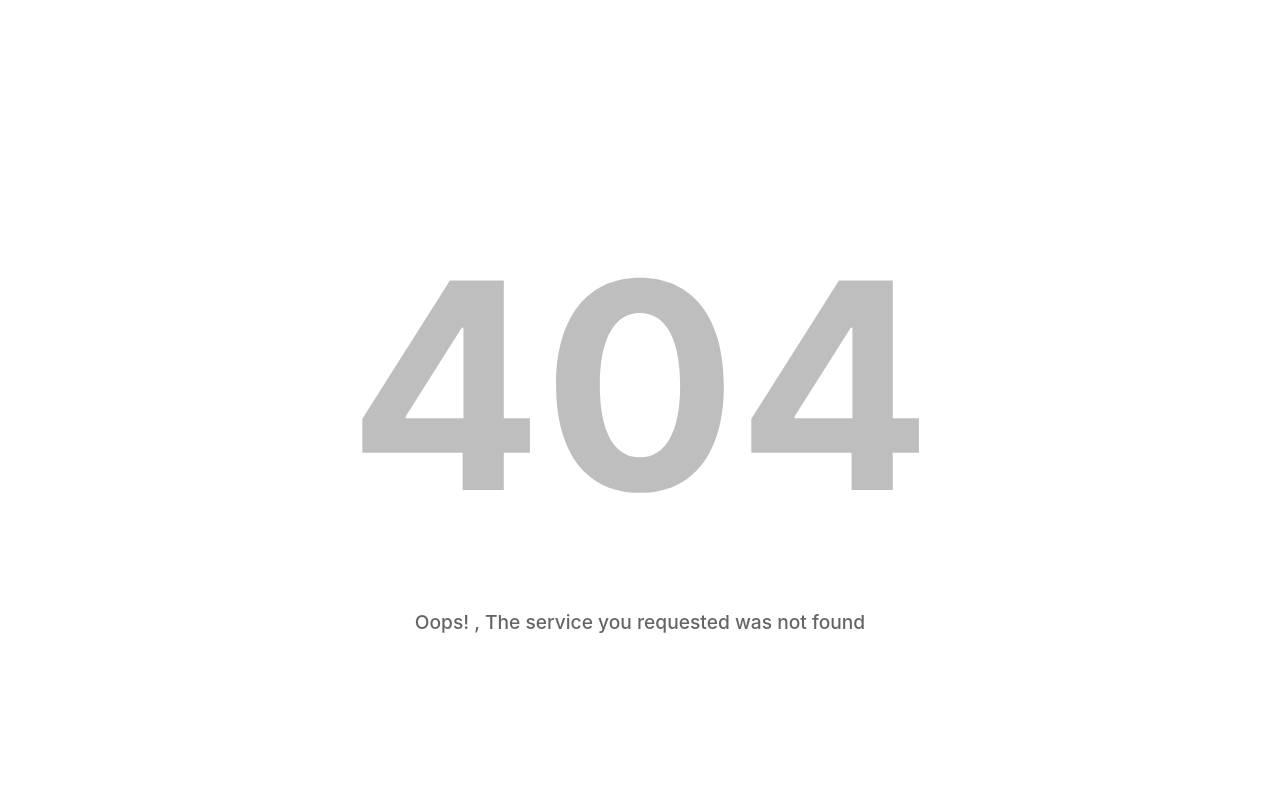
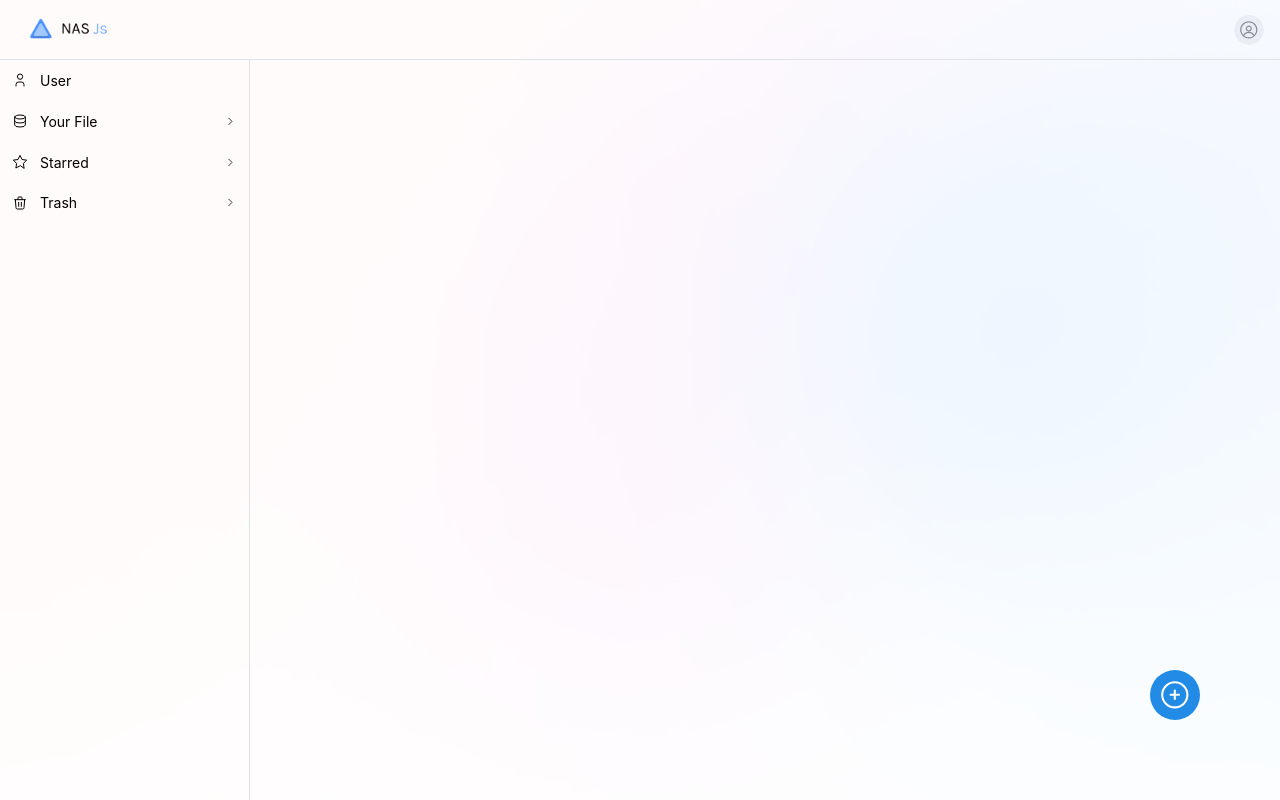
Before and after one commit to raunaksingh9800/frontend, a Next.js app: page /dashboard/1 in a window 1280 px wide. Before the commit this address had no page. Built offline with nearby package versions, Linux system fonts and the light colour scheme.

Commit message:
added Dashboard

```diff
--- a/app/admin/[adminpanel]/page.js
+++ b/app/admin/[adminpanel]/page.js
@@ -1,10 +1,10 @@
 "use client";
 import dynamic from 'next/dynamic';
-import { useSearchParams , useRouter } from 'next/navigation';
+import { useSearchParams  } from 'next/navigation';
 
 import { useState } from 'react';
 
-const Main = dynamic(() => import('../../AuthUI/login'), { ssr: false });
+const Main = dynamic(() => import('../../components/AuthUI/login'), { ssr: false });
 
 export default function Login() {
   const searchParams = useSearchParams();
--- /dev/null
+++ b/app/dashboard/[db]/page.js
@@ -0,0 +1,166 @@
+'use client';
+import { AppShell, Paper, Menu, Avatar, ActionIcon, rem, Burger, Group, NavLink, FileButton, Text, Tooltip } from '@mantine/core';
+import { IconChevronRight, IconMessageCircle, IconPhoto, IconSearch, IconArrowsLeftRight, IconSettings, IconUser, IconDatabase, IconStar, IconTrash, IconCirclePlus } from '@tabler/icons-react';
+import { useDisclosure } from '@mantine/hooks';
+import NASJSpic from '/public/LOGO-with-text.png';
+import Bgpic from '/public/Light-Gradient.png';
+import Image from 'next/image';
+import { useState } from 'react';
+import { useSearchParams  } from 'next/navigation';
+
+export default function FullLayout() {
+
+    const searchParams = useSearchParams();
+    const Username = searchParams.get('username');
+    const [file, setFile] = useState(null);
+    const [username, setUsername] = useState(Username)
+    const [opened, { toggle }] = useDisclosure();
+
+    return (
+
+        <>
+            <div className=' fixed bottom-8 right-10 md:bottom-20 md:right-20 z-[100]'>
+
+                <FileButton className=' z-50' onChange={setFile}>
+                    {(props) => <ActionIcon radius="xl" color='blue' variant="filled" size={50} {...props} aria-label="Settings">
+                        <Tooltip label="Upload File">
+                            <IconCirclePlus color='white' style={{ width: '70%', height: '70%' }} stroke={1.5} />
+                        </Tooltip>
+                    </ActionIcon>}
+                </FileButton>
+
+            </div>
+            <Image
+                alt="NAS Js Logo"
+                src={Bgpic}
+                quality={100}
+
+                fill
+                sizes="100vw"
+                style={{
+                    objectFit: 'cover',
+                    opacity: '50%',
+
+                }}
+            />
+
+            <AppShell
+                style={{ background: "transparent" }}
+                header={{ height: 60 }}
+                navbar={{ width: 250, breakpoint: 'sm', collapsed: { mobile: !opened } }}
+                padding="md"
+            >
+
+
+                <AppShell.Header style={{ background: "transparent" }}>
+                    <Group h="100%" px="md" justify="space-between">
+                        <Burger opened={opened} onClick={toggle} hiddenFrom="sm" size="sm" />
+                        <Image src={NASJSpic} alt='Logo' width={100} />
+
+                        <Menu shadow="md" width={200}>
+                            <Menu.Target>
+                                <Avatar size={30} />
+                            </Menu.Target>
+
+                            <Menu.Dropdown>
+                                <Menu.Label>Welcome <b>{username}</b></Menu.Label>
+                                <Menu.Divider />
+                                <Menu.Label>Application</Menu.Label>
+                                <Menu.Item leftSection={<IconSettings style={{ width: rem(14), height: rem(14) }} />}>
+                                    Settings
+                                </Menu.Item>
+                                <Menu.Item leftSection={<IconMessageCircle style={{ width: rem(14), height: rem(14) }} />}>
+                                    Messages
+                                </Menu.Item>
+                                <Menu.Item leftSection={<IconPhoto style={{ width: rem(14), height: rem(14) }} />}>
+                                    Gallery
+                                </Menu.Item>
+                                <Menu.Item
+                                    leftSection={<IconSearch style={{ width: rem(14), height: rem(14) }} />}
+                                    rightSection={
+                                        <Text size="xs" c="dimmed">
+                                            ⌘K
+                                        </Text>
+                                    }
+                                >
+                                    Search
+                                </Menu.Item>
+
+                                <Menu.Divider />
+
+                                <Menu.Label>Danger zone</Menu.Label>
+                                <Menu.Item
+                                    leftSection={<IconArrowsLeftRight style={{ width: rem(14), height: rem(14) }} />}
+                                >
+                                    Transfer my data
+                                </Menu.Item>
+                                <Menu.Item
+                                    color="red"
+                                    leftSection={<IconTrash style={{ width: rem(14), height: rem(14) }} />}
+                                >
+                                    Delete my account
+                                </Menu.Item>
+                            </Menu.Dropdown>
+                        </Menu>
+                    </Group>
+
+                </AppShell.Header>
+
+
+                <AppShell.Navbar style={{ background: "transparent" }} >
+                    <NavLink
+                        href="#required-for-focus"
+                        label="User"
+                        leftSection={<IconUser size="1rem" stroke={1.5} />}
+                    />
+                    <NavLink
+                        href="#required-for-focus"
+                        label="Your File"
+                        leftSection={<IconDatabase size="1rem" stroke={1.5} />}
+                        rightSection={
+                            <IconChevronRight size="0.8rem" stroke={1.5} className="mantine-rotate-rtl" />
+                        }
+                    />
+
+                    <NavLink
+                        href="#required-for-focus"
+                        label="Starred"
+                        leftSection={<IconStar size="1rem" stroke={1.5} />}
+                        rightSection={
+                            <IconChevronRight size="0.8rem" stroke={1.5} className="mantine-rotate-rtl" />
+                        }
+
+
+                    />
+                    <NavLink
+                        href="#required-for-focus"
+                        label="Trash"
+                        leftSection={<IconTrash size="1rem" stroke={1.5} />}
+                        rightSection={
+                            <IconChevronRight size="0.8rem" stroke={1.5} className="mantine-rotate-rtl" />
+                        }
+
+                    />
+                </AppShell.Navbar>
+
+
+                <AppShell.Main style={{ background: "transparent" }}>
+
+
+                    {file && (
+                        <Paper shadow="xs" p="xl">
+                            <Text size="sm" mt="sm">
+                                {file.name}
+                            </Text>
+                        </Paper>
+                    )}
+
+
+                </AppShell.Main>
+
+
+
+            </AppShell>
+        </>
+    );
+}
--- a/app/login/page.js
+++ b/app/login/page.js
@@ -3,7 +3,7 @@ import dynamic from 'next/dynamic';
 import { useState } from 'react';
 import axios from 'axios';
 import crypto from 'crypto'
-const Main = dynamic(() => import('../AuthUI/login'), { ssr: false });
+const Main = dynamic(() => import('../components/AuthUI/login'), { ssr: false });
 // useRouter
 import { useRouter } from 'next/navigation'
 
@@ -45,7 +45,7 @@ export default function Login() {
           }
        }
        else {
-        router.push('/dashboard')
+        router.push(`/dashboard/main?username=${formData.valueOne}`)
        }
       };
   const subHeading = () => {
--- a/app/page.js
+++ b/app/page.js
@@ -1,10 +1,10 @@
 
 import { Group } from "@mantine/core"
-import GlobeDemo from "./AccUI/globeExport"
+import GlobeDemo from "./components/AccUI/globeExport"
 import Image from "next/image"
 import NASJSpic from '/public/NAS-JS-Logo.png'
 import Link from "next/link"
-import { FlipWords } from "./AccUI/flip-words"
+import { FlipWords } from "./components/AccUI/flip-words"
 
 
 
```
Also changed, not shown: app/components/AccUI/cn.ts (renamed from app/AccUI/cn.ts), app/components/AccUI/data.json (renamed from app/AccUI/data.json), app/components/AccUI/flip-words.tsx (renamed from app/AccUI/flip-words.tsx), app/components/AccUI/globe.tsx (renamed from app/AccUI/globe.tsx), app/components/AccUI/globeExport.js (renamed from app/AccUI/globeExport.js), app/components/AccUI/page.js (renamed from app/AccUI/page.js), app/components/AuthUI/login.js (renamed from app/AuthUI/login.js).
